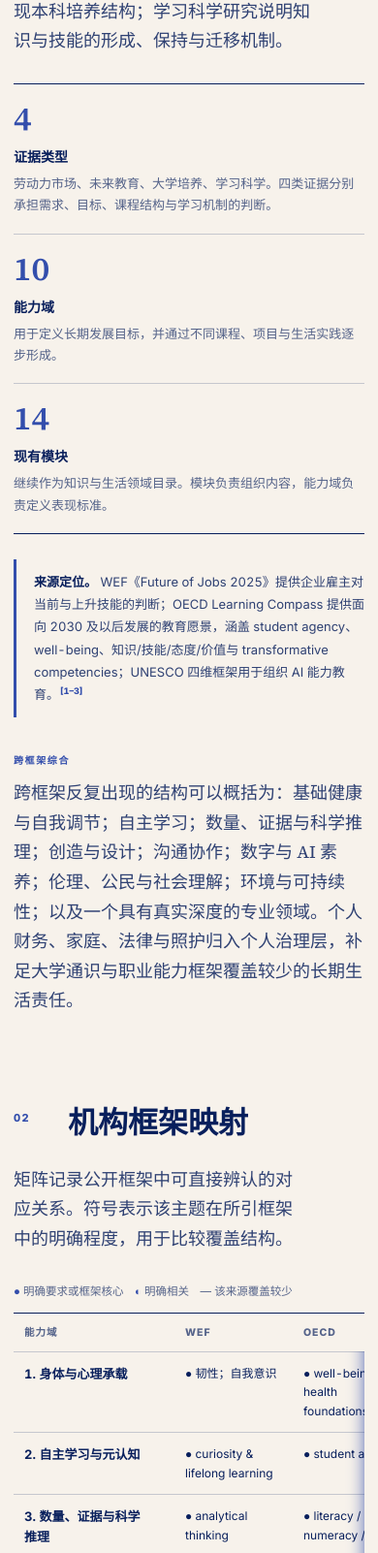
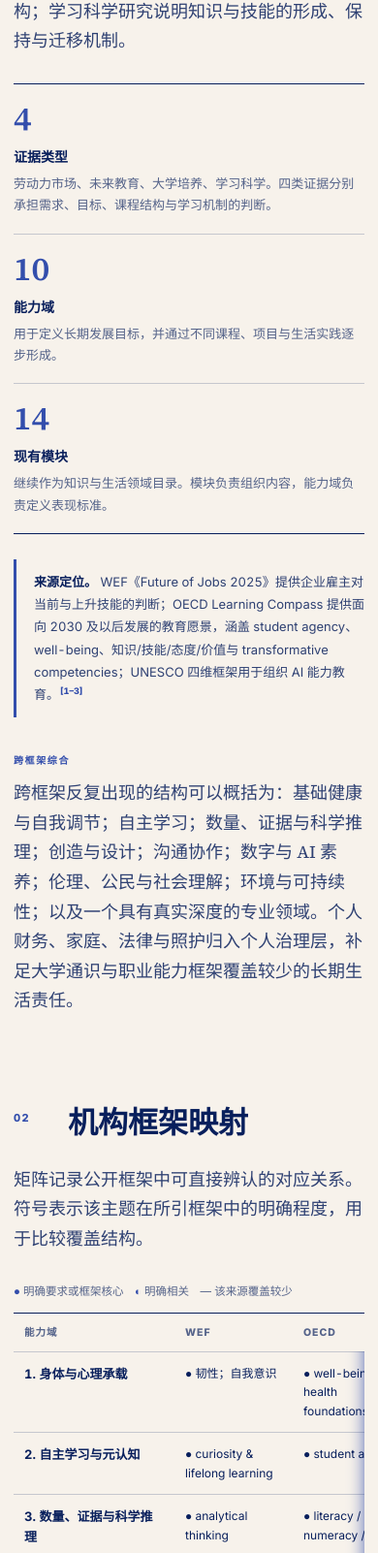
Before and after one commit to GeoGeekLab/personal-learning-map, a plain HTML site: page index.html in a window 390 px wide. Shown: the part 1704-3306 px from the top of the page at 97% size. Drawn offline with Linux system fonts and the light colour scheme.

Commit message:
Fix full-width body copy and natural CJK wrapping

```diff
--- a/assets/typography.css
+++ b/assets/typography.css
@@ -4,28 +4,32 @@
   font-kerning:normal;
 }
 
-/* CJK line breaking: keep punctuation and lexical units visually coherent. */
+/* Long-form body copy should use the full reading column. */
+.lang-page .lead{max-width:none}
+
+/* CJK prose should fill the available line width naturally. */
 .lang-page[data-lang="zh"]{
   line-break:strict;
   word-break:normal;
   overflow-wrap:normal;
 }
+
+/* Keep balanced wrapping only for headings. */
 .lang-page[data-lang="zh"] :where(h1,h2,h3,.resource h4,.source h3,.claim h3){
   line-break:strict;
   word-break:normal;
   text-wrap:balance;
 }
-.lang-page[data-lang="zh"] :where(.dek,.lead){
+
+/* Body copy must not rebalance lines or force early wrapping. */
+.lang-page[data-lang="zh"] :where(.dek,.lead,.note,.claim p,.cap-row .def,.cap-row .path,.stage p,.resource p,.method p,.source p,.footer span,td){
   line-break:strict;
   word-break:normal;
-  text-wrap:balance;
+  text-wrap:wrap;
 }
-.lang-page[data-lang="zh"] :where(.note,.claim p,.cap-row .def,.cap-row .path,.stage p,.resource p,.method p,.source p,.footer span,td){
-  line-break:strict;
-  word-break:normal;
-  text-wrap:pretty;
-}
-.cjk-word{white-space:nowrap}
+
+/* Lexical helper spans may wrap like ordinary Chinese text. */
+.cjk-word{white-space:normal}
 
 /* English prose: keep final lines from becoming isolated single words. */
 .lang-page[data-lang="en"]{
@@ -34,10 +38,10 @@
   overflow-wrap:normal;
   hyphens:auto;
 }
-.lang-page[data-lang="en"] :where(h1,h2,h3,.resource h4,.source h3,.claim h3,.dek,.lead){
+.lang-page[data-lang="en"] :where(h1,h2,h3,.resource h4,.source h3,.claim h3,.dek){
   text-wrap:balance;
 }
-.lang-page[data-lang="en"] :where(.note,.claim p,.cap-row .def,.cap-row .path,.stage p,.resource p,.method p,.source p,.footer span,td){
+.lang-page[data-lang="en"] :where(.lead,.note,.claim p,.cap-row .def,.cap-row .path,.stage p,.resource p,.method p,.source p,.footer span,td){
   text-wrap:pretty;
 }
 
@@ -50,5 +54,6 @@
 :where(th,td){white-space:normal}
 
 @media(max-width:640px){
-  .lang-page :where(.dek,.lead){text-wrap:pretty}
+  .lang-page[data-lang="zh"] :where(.dek,.lead){text-wrap:wrap}
+  .lang-page[data-lang="en"] :where(.dek,.lead){text-wrap:pretty}
 }
```
